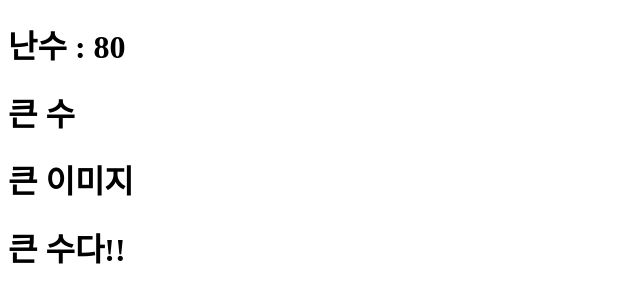
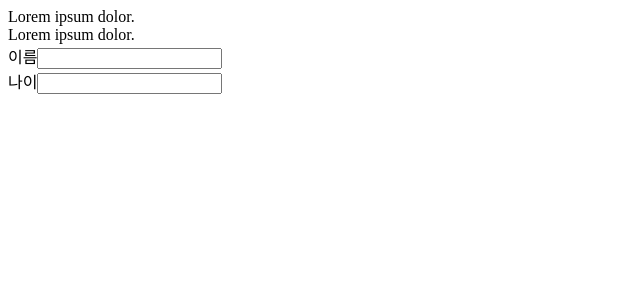
Before and after one commit to jjeongneee/react20231031, a React (Create React App) app: page / in a window 1280 px wide. Shown: the top 302 px of the page, without its empty margins (0-640 px from the left). Built offline with nearby package versions, Linux system fonts and the light colour scheme.

Commit message:
jsx에서 js 키워드 사용 불가 (class -> className)

```diff
--- a/src/App.js
+++ b/src/App.js
@@ -1,23 +1,23 @@
 function App() {
-  // 1~100
-  const number = Math.ceil(Math.random() * 100);
-  const isLarge = number > 50;
-
+  // jsx가 js 코드로 변환됨
+  // 따라서 js 키워드를 사용할 수 없음
   return (
     <>
-      <h1>난수 : {number}</h1>
-      <h1>{number > 50 ? "큰 수" : "작은 수"}</h1>
-      <div>{number > 50 ? <BigImage /> : <SmallImage />}</div>
-      <div>{isLarge && <h1>큰 수다!!</h1>}</div>
-      <div>{isLarge || <h1>작은 수다!!!!!</h1>}</div>
+      {/* class 속성은 className으로 작성 */}
+      <div className="header">Lorem ipsum dolor.</div>
+      {/*.error>lorem3*/}
+      <div className="error">Lorem ipsum dolor.</div>
+      {/* for 속성은 htmlFor로 작성 */}
+      <div>
+        <label htmlFor="nameInput">이름</label>
+        <input type="text" id="nameInput" />
+      </div>
+      <div>
+        <label htmlFor="ageInput">나이</label>
+        <input type="text" id="ageInput" />
+      </div>
     </>
   );
 }
 
-function BigImage() {
-  return <h1>큰 이미지</h1>;
-}
-function SmallImage() {
-  return <h3>작은 이미지</h3>;
-}
 export default App;
```
